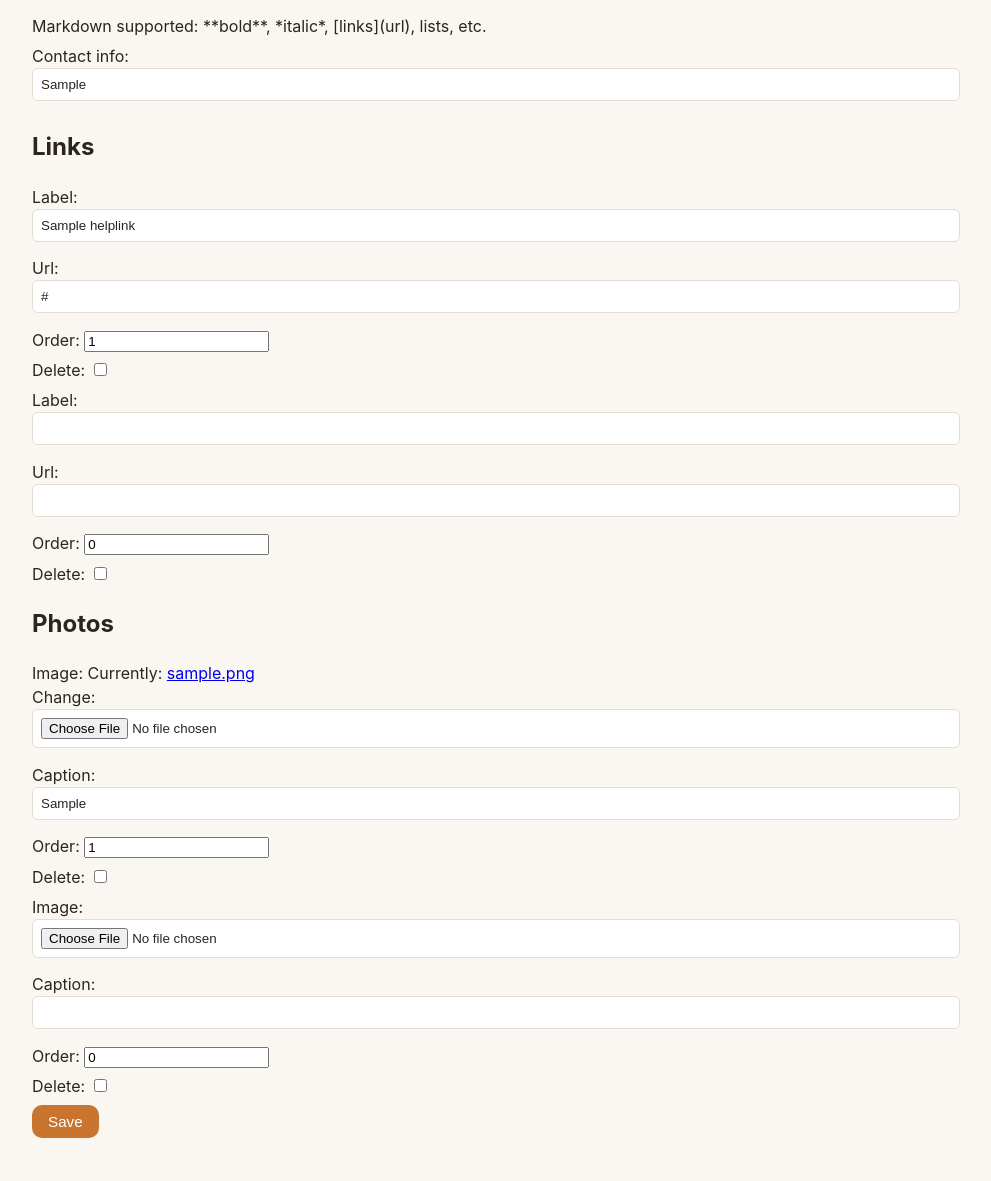
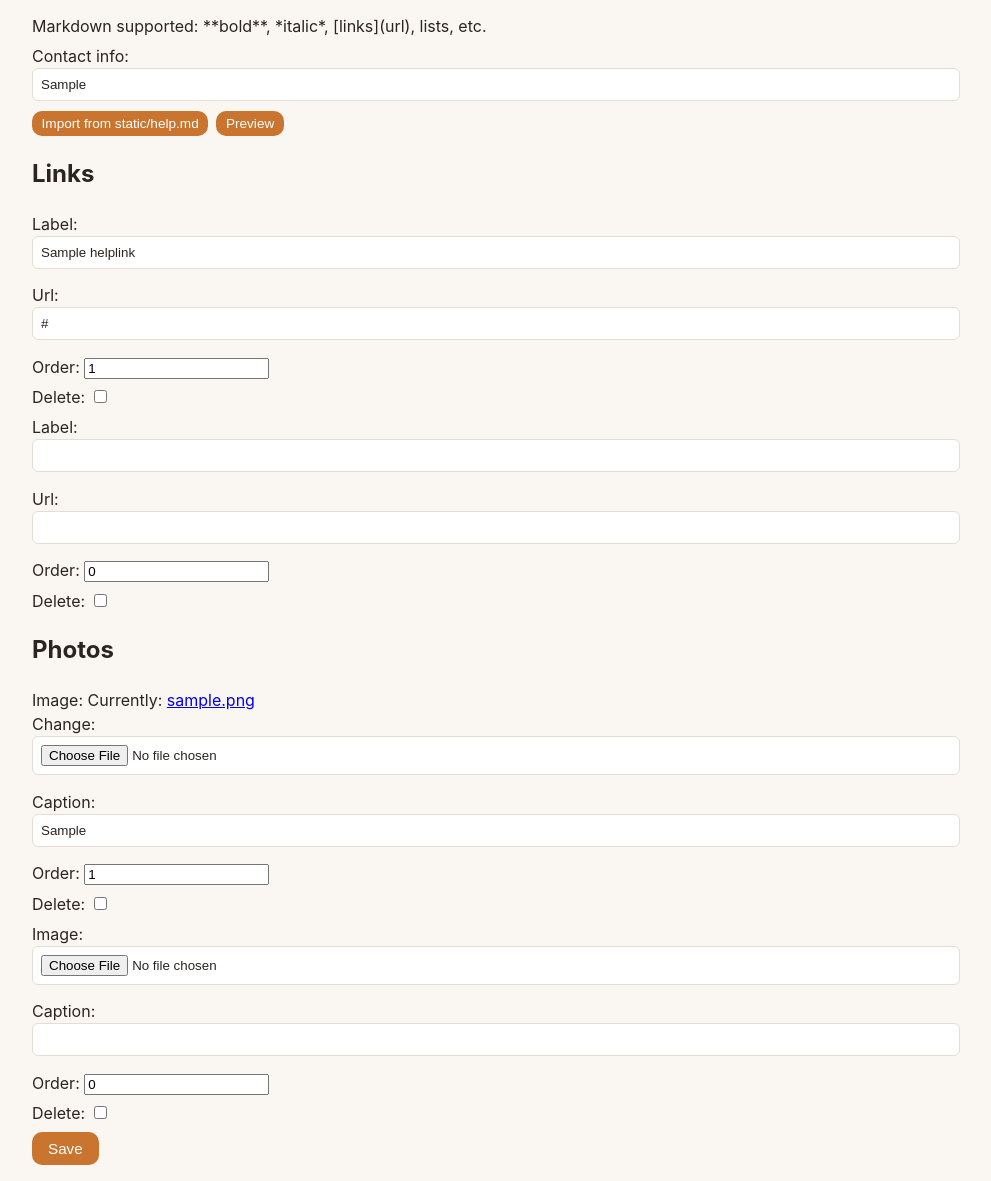
Before and after one commit to bravequinoaa/babycal, a Django app: page /help/edit/ in a window 1280 px wide. Shown: the part 572-1753 px from the top of the page, without its empty margins (144-1135 px from the left). Before the commit the page ends 1710 px from the top, so only its background shows below. Run offline with Django 5.2, Linux system fonts and the light colour scheme; a user stored in the database is signed in; tables that the repository leaves empty hold one stand-in row (values such as "Sample post"); some libraries are stand-ins or nearby versions.

Commit message:
help page changes

```diff
--- a/helppage/urls.py
+++ b/helppage/urls.py
@@ -7,4 +7,5 @@ app_name = "helppage"
 urlpatterns = [
     path("", views.view_help, name="view"),
     path("edit/", views.edit_help, name="edit"),
+    path("preview/", views.preview_help, name="preview"),
 ]
--- a/helppage/views.py
+++ b/helppage/views.py
@@ -1,9 +1,12 @@
 from django.contrib import messages
 from django.contrib.auth.decorators import login_required
+from django.http import JsonResponse
 from django.shortcuts import redirect, render
 from django.urls import reverse
+from django.views.decorators.http import require_POST
 
 from accounts.decorators import parent_required
+from markdownify.templatetags.markdownify import markdownify
 
 from .forms import HelpLinkFormSet, HelpPageForm, HelpPhotoFormSet
 from .models import HelpPage
@@ -41,3 +44,10 @@ def edit_help(request):
         "link_formset": link_formset,
         "photo_formset": photo_formset,
     })
+
+
+@parent_required
+@require_POST
+def preview_help(request):
+    html = markdownify(request.POST.get("body", ""))
+    return JsonResponse({"html": html})
--- a/static/css/base.css
+++ b/static/css/base.css
@@ -211,6 +211,48 @@ form p { margin: 0.4rem 0; }
 .claim-form { display: flex; gap: 0.4rem; flex-wrap: wrap; }
 .claim-form input { flex: 1; min-width: 0; margin-bottom: 0; }
 
+.body-tools {
+    display: flex;
+    gap: 0.5rem;
+    margin: -0.25rem 0 1rem;
+}
+
+.modal-overlay {
+    position: fixed;
+    inset: 0;
+    background: rgba(0, 0, 0, 0.5);
+    display: flex;
+    align-items: center;
+    justify-content: center;
+    padding: 1rem;
+    z-index: 100;
+}
+
+.modal-overlay[hidden] { display: none; }
+
+.modal-box {
+    position: relative;
+    max-width: 700px;
+    width: 100%;
+    max-height: 85vh;
+    overflow-y: auto;
+    margin: 0;
+}
+
+.modal-close {
+    position: absolute;
+    top: 0.5rem;
+    right: 0.75rem;
+    background: none;
+    border: none;
+    font-size: 1.5rem;
+    line-height: 1;
+    cursor: pointer;
+    color: var(--color-muted);
+}
+
+.modal-close:hover { color: var(--color-text); }
+
 .sr-only {
     position: absolute; width: 1px; height: 1px; padding: 0; margin: -1px;
     overflow: hidden; clip: rect(0, 0, 0, 0); white-space: nowrap; border: 0;
--- a/templates/helppage/edit.html
+++ b/templates/helppage/edit.html
@@ -1,10 +1,16 @@
 {% extends "base.html" %}
+{% load static %}
 {% block title %}Edit help page — BabyCal{% endblock %}
 {% block content %}
 <h1>Edit help page</h1>
-<form method="post" enctype="multipart/form-data">
+<form method="post" enctype="multipart/form-data" id="help-form">
     {% csrf_token %}
     {{ form.as_p }}
+
+    <div class="body-tools">
+        <button type="button" class="btn btn-small" id="import-md-btn">Import from static/help.md</button>
+        <button type="button" class="btn btn-small" id="preview-md-btn">Preview</button>
+    </div>
 
     <h2>Links</h2>
     {{ link_formset.management_form }}
@@ -20,4 +26,72 @@
 
     <button type="submit" class="btn btn-primary">Save</button>
 </form>
+
+<div class="modal-overlay" id="preview-modal" hidden>
+    <div class="modal-box card">
+        <button type="button" class="modal-close" id="preview-close-btn" aria-label="Close preview">&times;</button>
+        <h2>Preview</h2>
+        <div class="rich-text" id="preview-content"></div>
+    </div>
+</div>
+
+<script>
+(function () {
+    const bodyField = document.getElementById("id_body");
+    const importBtn = document.getElementById("import-md-btn");
+    const previewBtn = document.getElementById("preview-md-btn");
+    const modal = document.getElementById("preview-modal");
+    const previewContent = document.getElementById("preview-content");
+    const closeBtn = document.getElementById("preview-close-btn");
+
+    function closeModal() {
+        modal.hidden = true;
+    }
+
+    importBtn.addEventListener("click", function () {
+        if (bodyField.value.trim() && !confirm("Replace the current body text with static/help.md?")) {
+            return;
+        }
+        fetch("{% static 'help.md' %}")
+            .then(function (response) {
+                if (!response.ok) throw new Error("Could not load help.md");
+                return response.text();
+            })
+            .then(function (text) {
+                bodyField.value = text;
+            })
+            .catch(function (err) {
+                alert(err.message);
+            });
+    });
+
+    previewBtn.addEventListener("click", function () {
+        const csrftoken = document.querySelector("#help-form [name=csrfmiddlewaretoken]").value;
+        fetch("{% url 'helppage:preview' %}", {
+            method: "POST",
+            headers: {
+                "Content-Type": "application/x-www-form-urlencoded",
+                "X-CSRFToken": csrftoken,
+            },
+            body: "body=" + encodeURIComponent(bodyField.value),
+        })
+            .then(function (response) { return response.json(); })
+            .then(function (data) {
+                previewContent.innerHTML = data.html;
+                modal.hidden = false;
+            })
+            .catch(function () {
+                alert("Could not render preview.");
+            });
+    });
+
+    closeBtn.addEventListener("click", closeModal);
+    modal.addEventListener("click", function (e) {
+        if (e.target === modal) closeModal();
+    });
+    document.addEventListener("keydown", function (e) {
+        if (e.key === "Escape" && !modal.hidden) closeModal();
+    });
+})();
+</script>
 {% endblock %}
```
Also changed, not shown: helppage/tests.py (+33 -0 lines), static/__/help.txt (added, +18 -0 lines), static/help.md (added, +21 -0 lines).
